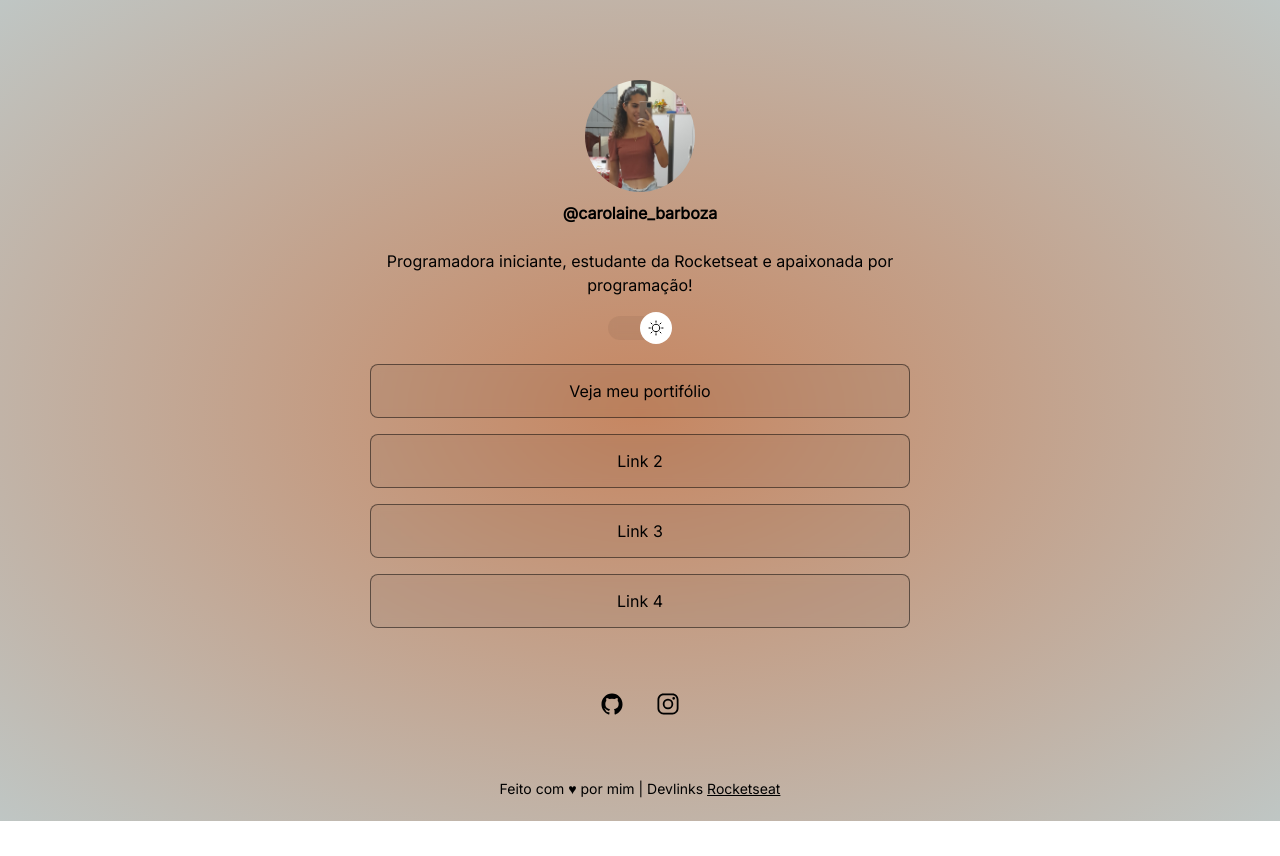
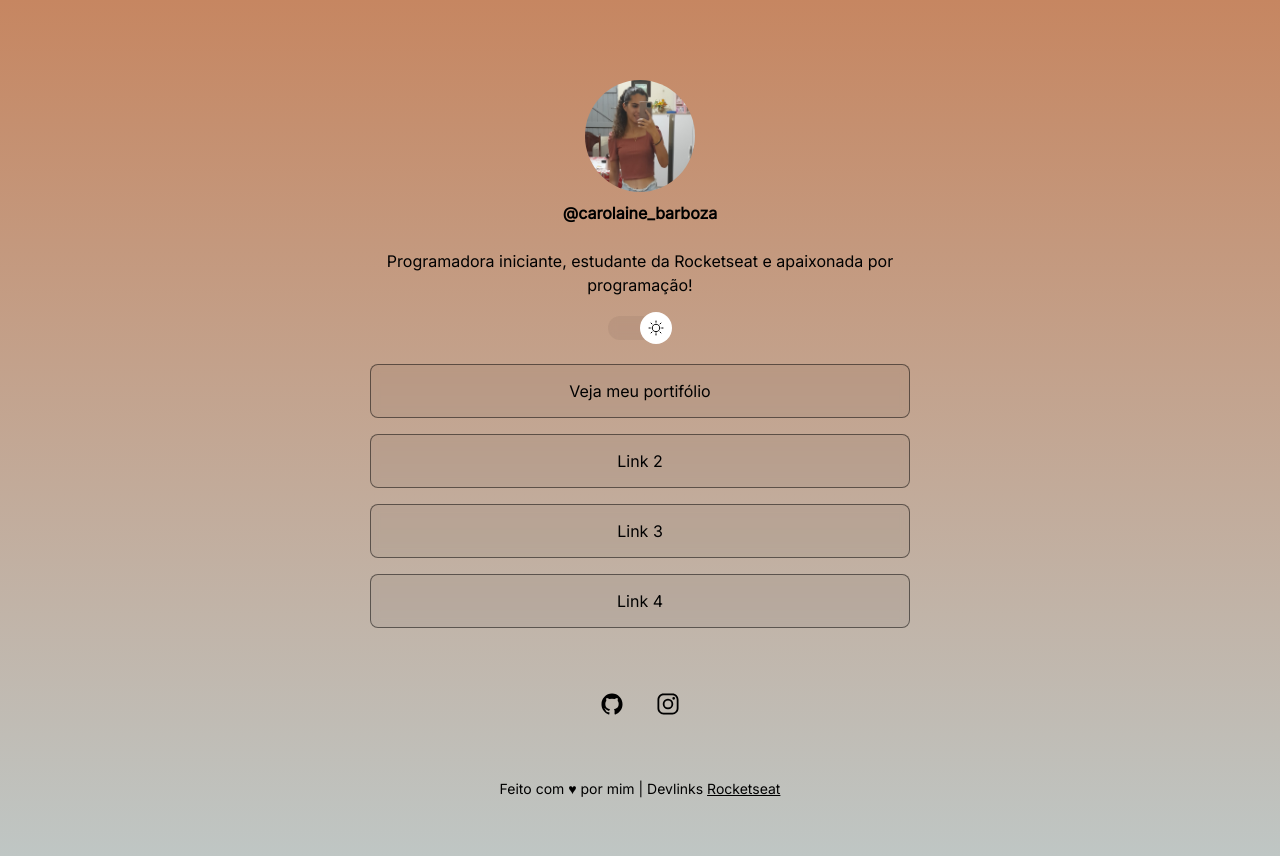
Before and after one commit to annesilv4/Devlinks, a plain HTML site: page index.html in a window 1280 px wide. Both pictures are taken after a click on the element 640 px from the left and 313 px from the top of the page. Before the commit the page ends 821 px from the top, so only its background shows below. Drawn offline with nearby package versions, Linux system fonts and the light colour scheme.

Commit message:
adding new styles and placing tags

```diff
--- a/CSS/style.css
+++ b/CSS/style.css
@@ -6,7 +6,7 @@
 
 :root {
     --text-color: white;
-    background-image: radial-gradient(#333b38, #342218);
+    background-image: linear-gradient(#333b38, #342218);
     --stroke-color: rgba(255, 255, 255, 0.5);
     --surface-color: rgba(255, 255, 255, 0.05);
     --surface-color-hover: rgba(0, 0, 0, 0.02);
@@ -16,12 +16,16 @@
 
 .Light {
     --text-color: black;
-    background-image: radial-gradient(#c68661, #bfc6c4);
+    background-image: linear-gradient(#c68661, #bfc6c4);
     --stroke-color: rgba(0, 0, 0, 0.5);
     --surface-color: rgba(0, 0, 0, 0.05);
     --surface-color-hover: rgba(0, 0, 0, 0.02);
     --highlight-color: rgba(0, 0, 0, 0.1);
     --switch-bg-url: url(../img/sun.svg);
+}
+
+body {
+    height: 100vh;
 }
 
 body * {
@@ -160,16 +164,18 @@ footer a:hover {
     text-decoration: none;
 }
 
+/* media queries */
 @media (min-width: 700px) {
     :root {
-        background-image: radial-gradient(#333b38, #342218);
+        background-image: linear-gradient(#333b38, #342218);
     }
 
     .Light {
-        background-image: radial-gradient(#c68661, #bfc6c4);
+        background-image: linear-gradient(#c68661, #bfc6c4);
     }
 }
 
+/* animations */
 @keyframes slide-in {
     from {
         left: 0;
```
